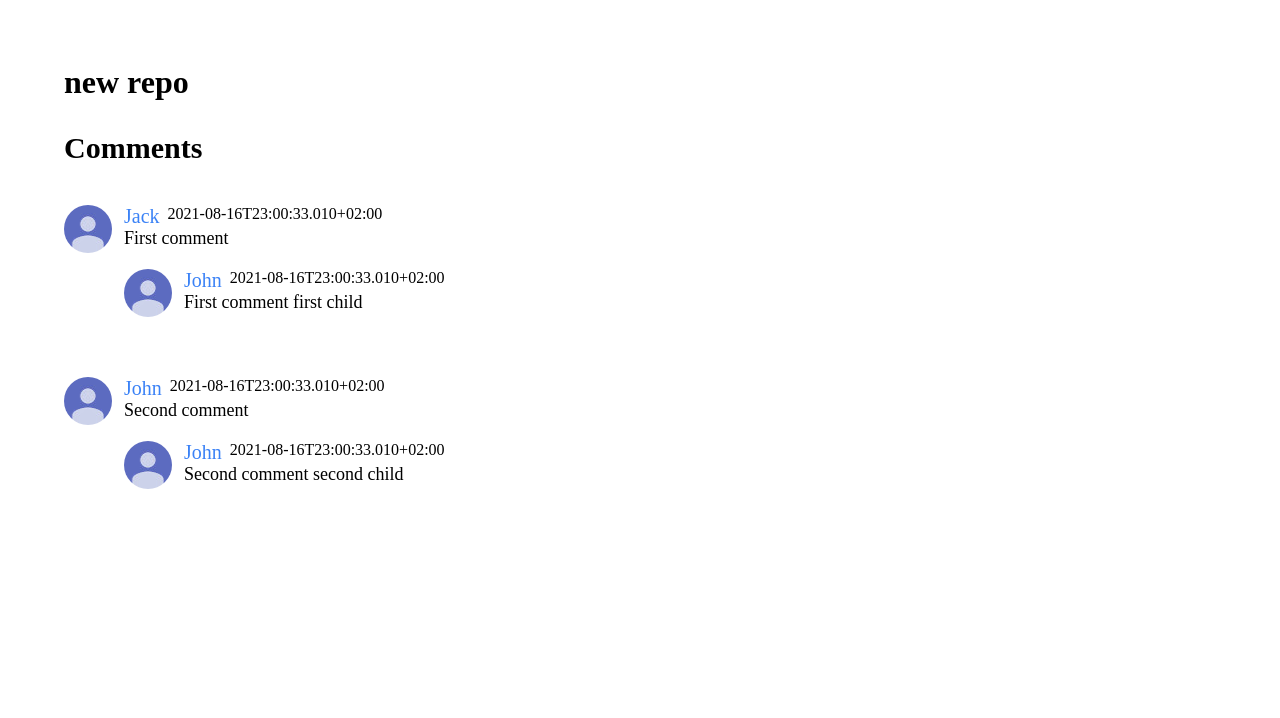
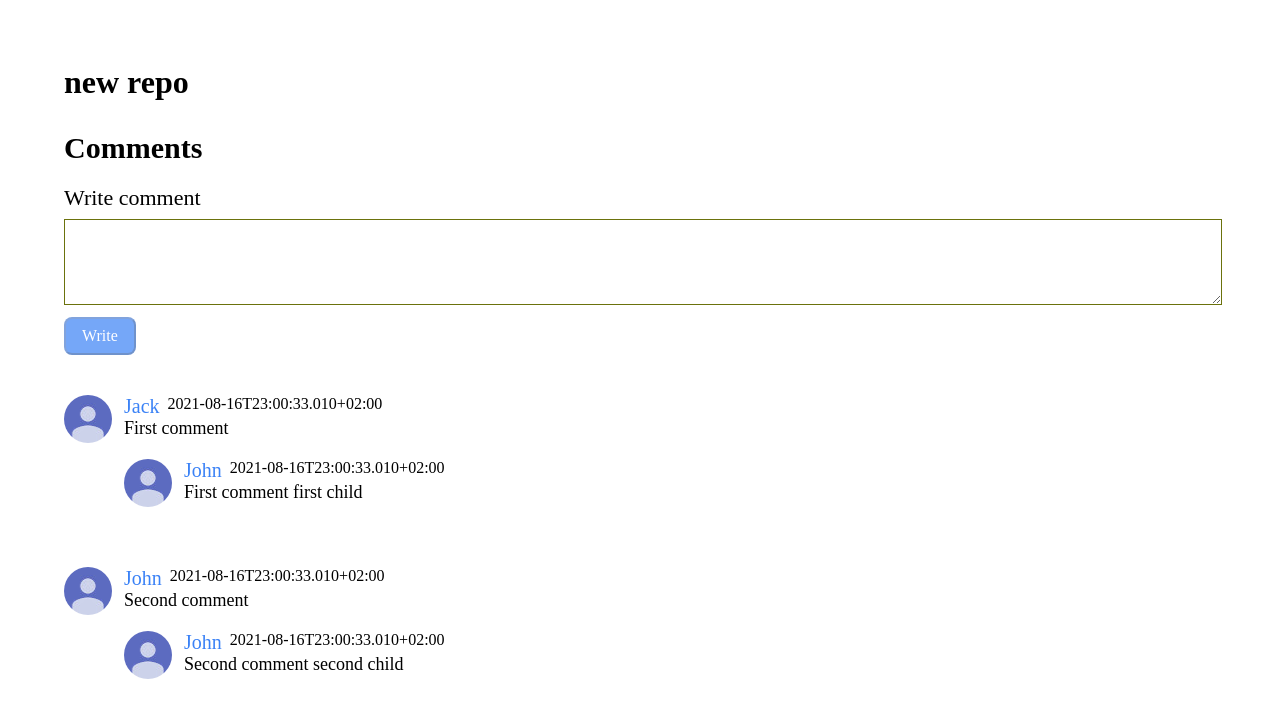
Before and after one commit to otter00/comments-tutorial, a React (Create React App) app: page / in a window 1280 px wide. Shown: the top 718 px of the page. Built offline with nearby package versions, Linux system fonts and the light colour scheme.

Commit message:
mock api func

```diff
--- a/src/comments/CommentForm.js
+++ b/src/comments/CommentForm.js
@@ -1,5 +1,28 @@
-const CommentForm = () => {
-  return <div>Comment Form</div>;
+import { useState } from "react";
+
+const CommentForm = ({ handleSubmit, submitLabel }) => {
+  const [text, setText] = useState("");
+
+  const isTextareaDisabled = text.length === 0;
+
+  const onSubmit = (e) => {
+    e.preventDefault();
+    handleSubmit(text);
+    setText("");
+  };
+
+  return (
+    <form onSubmit={onSubmit}>
+      <textarea
+        className="comment-form-textarea"
+        value={text}
+        onChange={(e) => setText(e.target.value)}
+      />
+      <button className="comment-form-button" disabled={isTextareaDisabled}>
+        {submitLabel}
+      </button>
+    </form>
+  );
 };
 
 export default CommentForm;
--- a/src/comments/Comments.js
+++ b/src/comments/Comments.js
@@ -1,6 +1,10 @@
 import { useEffect, useState } from "react";
-import { getComments as getCommentsApi } from "../api";
+import {
+  getComments as getCommentsApi,
+  createComment as createCommentApi,
+} from "../api";
 import SingleComment from "./SingleComment";
+import CommentForm from "./CommentForm";
 
 const Comments = ({ currentUserId }) => {
   const [backendComments, setBackendComments] = useState([]);
@@ -19,6 +23,13 @@
 
   console.log("backend comments", backendComments);
 
+  const addComment = (text, parentId) => {
+    console.log("addComment", text, parentId);
+    createCommentApi(text, parentId).then((comment) => {
+      setBackendComments([comment, ...backendComments]);
+    });
+  };
+
   useEffect(() => {
     getCommentsApi().then((data) => {
       setBackendComments(data);
@@ -28,6 +39,8 @@
   return (
     <div className="comments">
       <h3 className="comments-title">Comments</h3>
+      <div className="comment-form-title">Write comment</div>
+      <CommentForm submitLabel="Write" handleSubmit={addComment} />
       <div className="comments-container">
         {rootComments.map((rootComment) => (
           <>
```
